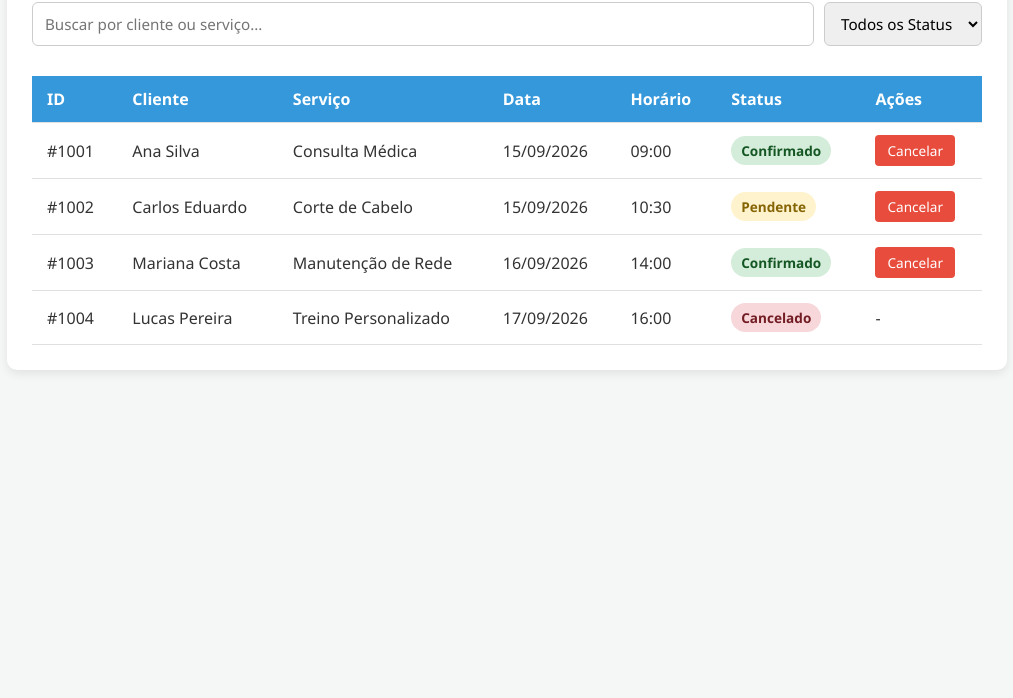
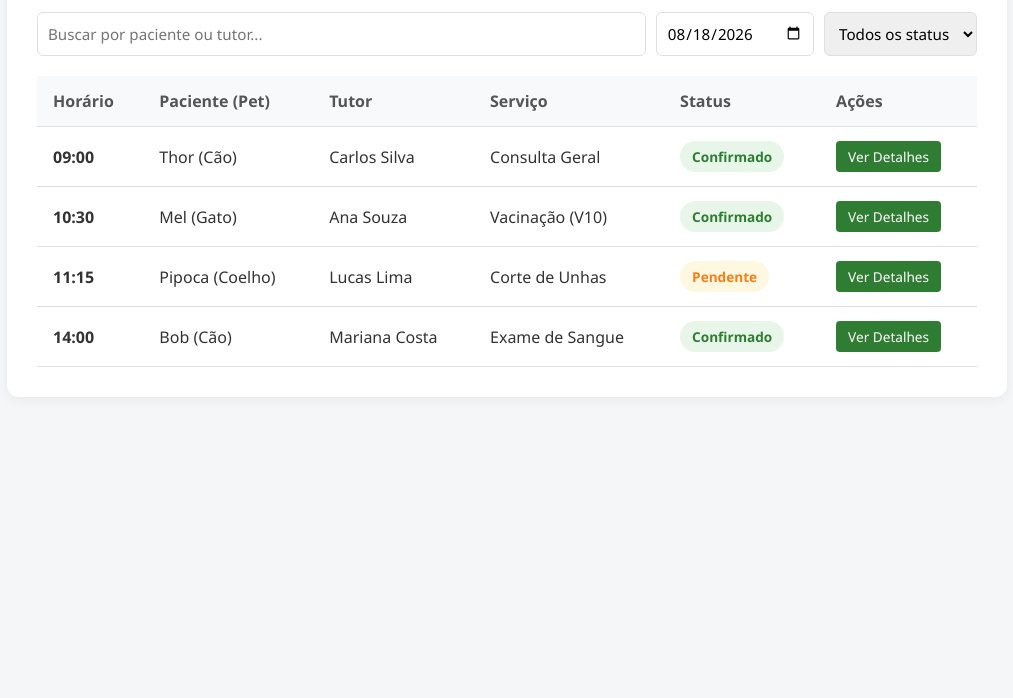
Before and after one commit to Bruh24kz/medicina-veterinaria-, a plain HTML site: page veragendamentos.html in a window 1280 px wide. Shown: the part 102-800 px from the top of the page, without its empty margins (133-1146 px from the left). Drawn offline with Linux system fonts and the light colour scheme.

Commit message:
Update veragendamentos.html

```diff
--- a/veragendamentos.html
+++ b/veragendamentos.html
@@ -3,8 +3,21 @@
 <head>
   <meta charset="UTF-8">
   <meta name="viewport" content="width=device-width, initial-scale=1.0">
-    <title>Visualizar Agendamentos</title>
+  <title>Ver Agendamentos - Clínica Veterinária Patas & Cuidados</title>
   <style>
+    :root {
+      --primary-color: #2e7d32;
+      --primary-hover: #1b5e20;
+      --bg-color: #f4f6f8;
+      --card-bg: #ffffff;
+      --text-color: #333333;
+      --border-color: #e0e0e0;
+      --status-confirmed: #e8f5e9;
+      --status-confirmed-text: #2e7d32;
+      --status-pending: #fff8e1;
+      --status-pending-text: #f57f17;
+    }
+
     * {
       box-sizing: border-box;
       margin: 0;
@@ -13,51 +26,52 @@
     }
 
     body {
-            background-color: #f4f7f6;
-            color: #333;
+      background-color: var(--bg-color);
+      color: var(--text-color);
       padding: 20px;
     }
 
     .container {
       max-width: 1000px;
       margin: 0 auto;
-            background: #fff;
-            padding: 25px;
-            border-radius: 10px;
-            box-shadow: 0 4px 10px rgba(0, 0, 0, 0.08);
+      background: var(--card-bg);
+      padding: 30px;
+      border-radius: 12px;
+      box-shadow: 0 4px 12px rgba(0, 0, 0, 0.05);
     }
 
     header {
       display: flex;
       justify-content: space-between;
       align-items: center;
-            margin-bottom: 20px;
+      margin-bottom: 25px;
       flex-wrap: wrap;
-            gap: 10px;
+      gap: 15px;
     }
 
     h1 {
-            color: #2c3e50;
+      color: var(--primary-color);
       font-size: 1.8rem;
     }
 
-        .controls {
+    .filters {
       display: flex;
       gap: 10px;
-            width: 100%;
       margin-bottom: 20px;
+      flex-wrap: wrap;
     }
 
-        input[type="text"], select {
-            padding: 10px 12px;
-            border: 1px solid #ccc;
+    .filters input, .filters select {
+      padding: 10px;
+      border: 1px solid var(--border-color);
       border-radius: 6px;
+      outline: none;
       font-size: 0.95rem;
-            outline: none;
     }
 
-        input[type="text"] {
-            flex: 1;
+    .filters input[type="text"] {
+      flex-grow: 1;
+      min-width: 200px;
     }
 
     .table-responsive {
@@ -67,18 +81,17 @@
     table {
       width: 100%;
       border-collapse: collapse;
-            margin-top: 10px;
+      text-align: left;
     }
 
     th, td {
-            text-align: left;
-            padding: 12px 15px;
-            border-bottom: 1px solid #e0e0e0;
+      padding: 14px 16px;
+      border-bottom: 1px solid var(--border-color);
     }
 
     th {
-            background-color: #3498db;
-            color: white;
+      background-color: #f8f9fa;
+      color: #555;
       font-weight: 600;
     }
 
@@ -86,32 +99,25 @@
       background-color: #f9f9f9;
     }
 
-        /* Status Badge */
     .badge {
-            padding: 5px 10px;
+      padding: 6px 12px;
       border-radius: 20px;
       font-size: 0.85rem;
-            font-weight: bold;
+      font-weight: 600;
       display: inline-block;
     }
 
-        .status-confirmado {
-            background-color: #d4edda;
-            color: #155724;
+    .badge-confirmed {
+      background-color: var(--status-confirmed);
+      color: var(--status-confirmed-text);
     }
 
-        .status-pendente {
-            background-color: #fff3cd;
-            color: #856404;
+    .badge-pending {
+      background-color: var(--status-pending);
+      color: var(--status-pending-text);
     }
 
-        .status-cancelado {
-            background-color: #f8d7da;
-            color: #721c24;
-        }
-
-        /* Botões de Ação */
-        .btn {
+    .btn-action {
       padding: 6px 12px;
       border: none;
       border-radius: 4px;
@@ -120,29 +126,13 @@
       transition: background 0.2s;
     }
 
-        .btn-cancel {
-            background-color: #e74c3c;
+    .btn-details {
+      background-color: var(--primary-color);
       color: white;
     }
 
-        .btn-cancel:hover {
-            background-color: #c0392b;
-        }
-
-        .btn-reschedule {
-            background-color: #f39c12;
-            color: white;
-        }
-
-        .btn-reschedule:hover {
-            background-color: #d68910;
-        }
-
-        .no-results {
-            text-align: center;
-            padding: 20px;
-            color: #777;
-            display: none;
+    .btn-details:hover {
+      background-color: var(--primary-hover);
     }
   </style>
 </head>
@@ -150,121 +140,70 @@
 
   <div class="container">
     <header>
-            <h1>Meus Agendamentos</h1>
+      <h1>Agendamentos do Dia</h1>
     </header>
 
-        <div class="controls">
-            <input type="text" id="searchInput" placeholder="Buscar por cliente ou serviço..." onkeyup="filterTable()">
-            <select id="statusFilter" onchange="filterTable()">
-                <option value="">Todos os Status</option>
-                <option value="Confirmado">Confirmado</option>
-                <option value="Pendente">Pendente</option>
-                <option value="Cancelado">Cancelado</option>
+    <div class="filters">
+      <input type="text" placeholder="Buscar por paciente ou tutor...">
+      <input type="date" value="2026-08-18">
+      <select>
+        <option value="">Todos os status</option>
+        <option value="confirmado">Confirmado</option>
+        <option value="pendente">Pendente</option>
       </select>
     </div>
 
     <div class="table-responsive">
-            <table id="appointmentsTable">
+      <table>
         <thead>
           <tr>
-                        <th>ID</th>
-                        <th>Cliente</th>
+            <th>Horário</th>
+            <th>Paciente (Pet)</th>
+            <th>Tutor</th>
             <th>Serviço</th>
-                        <th>Data</th>
-                        <th>Horário</th>
             <th>Status</th>
             <th>Ações</th>
           </tr>
         </thead>
         <tbody>
           <tr>
-                        <td>#1001</td>
-                        <td>Ana Silva</td>
-                        <td>Consulta Médica</td>
-                        <td>15/09/2026</td>
-                        <td>09:00</td>
-                        <td><span class="badge status-confirmado">Confirmado</span></td>
-                        <td>
-                            <button class="btn btn-cancel" onclick="cancelAppointment(this)">Cancelar</button>
-                        </td>
+            <td><strong>09:00</strong></td>
+            <td>Thor (Cão)</td>
+            <td>Carlos Silva</td>
+            <td>Consulta Geral</td>
+            <td><span class="badge badge-confirmed">Confirmado</span></td>
+            <td><button class="btn-action btn-details">Ver Detalhes</button></td>
           </tr>
           <tr>
-                        <td>#1002</td>
-                        <td>Carlos Eduardo</td>
-                        <td>Corte de Cabelo</td>
-                        <td>15/09/2026</td>
-                        <td>10:30</td>
-                        <td><span class="badge status-pendente">Pendente</span></td>
-                        <td>
-                            <button class="btn btn-cancel" onclick="cancelAppointment(this)">Cancelar</button>
-                        </td>
+            <td><strong>10:30</strong></td>
+            <td>Mel (Gato)</td>
+            <td>Ana Souza</td>
+            <td>Vacinação (V10)</td>
+            <td><span class="badge badge-confirmed">Confirmado</span></td>
+            <td><button class="btn-action btn-details">Ver Detalhes</button></td>
           </tr>
           <tr>
-                        <td>#1003</td>
-                        <td>Mariana Costa</td>
-                        <td>Manutenção de Rede</td>
-                        <td>16/09/2026</td>
-                        <td>14:00</td>
-                        <td><span class="badge status-confirmado">Confirmado</span></td>
-                        <td>
-                            <button class="btn btn-cancel" onclick="cancelAppointment(this)">Cancelar</button>
-                        </td>
+            <td><strong>11:15</strong></td>
+            <td>Pipoca (Coelho)</td>
+            <td>Lucas Lima</td>
+            <td>Corte de Unhas</td>
+            <td><span class="badge badge-pending">Pendente</span></td>
+            <td><button class="btn-action btn-details">Ver Detalhes</button></td>
           </tr>
           <tr>
-                        <td>#1004</td>
-                        <td>Lucas Pereira</td>
-                        <td>Treino Personalizado</td>
-                        <td>17/09/2026</td>
-                        <td>16:00</td>
-                        <td><span class="badge status-cancelado">Cancelado</span></td>
-                        <td>-</td>
+            <td><strong>14:00</strong></td>
+            <td>Bob (Cão)</td>
+            <td>Mariana Costa</td>
+            <td>Exame de Sangue</td>
+            <td><span class="badge badge-confirmed">Confirmado</span></td>
+            <td><button class="btn-action btn-details">Ver Detalhes</button></td>
           </tr>
         </tbody>
       </table>
-            <div id="noResults" class="no-results">Nenhum agendamento encontrado.</div>
     </div>
   </div>
 
-    <script>
-        // Função para filtrar a tabela por busca e status
-        function filterTable() {
-            const searchInput = document.getElementById('searchInput').value.toLowerCase();
-            const statusFilter = document.getElementById('statusFilter').value.toLowerCase();
-            const table = document.getElementById('appointmentsTable');
-            const rows = table.getElementsByTagName('tbody')[0].getElementsByTagName('tr');
-            let hasVisibleRows = false;
-
-            for (let i = 0; i < rows.length; i++) {
-                const clientText = rows[i].cells[1].textContent.toLowerCase();
-                const serviceText = rows[i].cells[2].textContent.toLowerCase();
-                const statusText = rows[i].cells[5].textContent.toLowerCase();
-
-                const matchesSearch = clientText.includes(searchInput) || serviceText.includes(searchInput);
-                const matchesStatus = statusFilter === "" || statusText.includes(statusFilter);
-
-                if (matchesSearch && matchesStatus) {
-                    rows[i].style.display = "";
-                    hasVisibleRows = true;
-                } else {
-                    rows[i].style.display = "none";
-                }
-            }
-
-            document.getElementById('noResults').style.display = hasVisibleRows ? "none" : "block";
-        }
-
-        // Função de simulação para cancelar agendamento
-        function cancelAppointment(button) {
-            if (confirm("Tem certeza que deseja cancelar este agendamento?")) {
-                const row = button.closest('tr');
-                const badgeCell = row.cells[5];
-                const actionCell = row.cells[6];
-
-                badgeCell.innerHTML = '<span class="badge status-cancelado">Cancelado</span>';
-                actionCell.innerHTML = '-';
-            }
-        }
-    </script>
-
 </body>
 </html>
+</body>
+</html>
```
Lines whose indentation alone changed are shown as unchanged.
